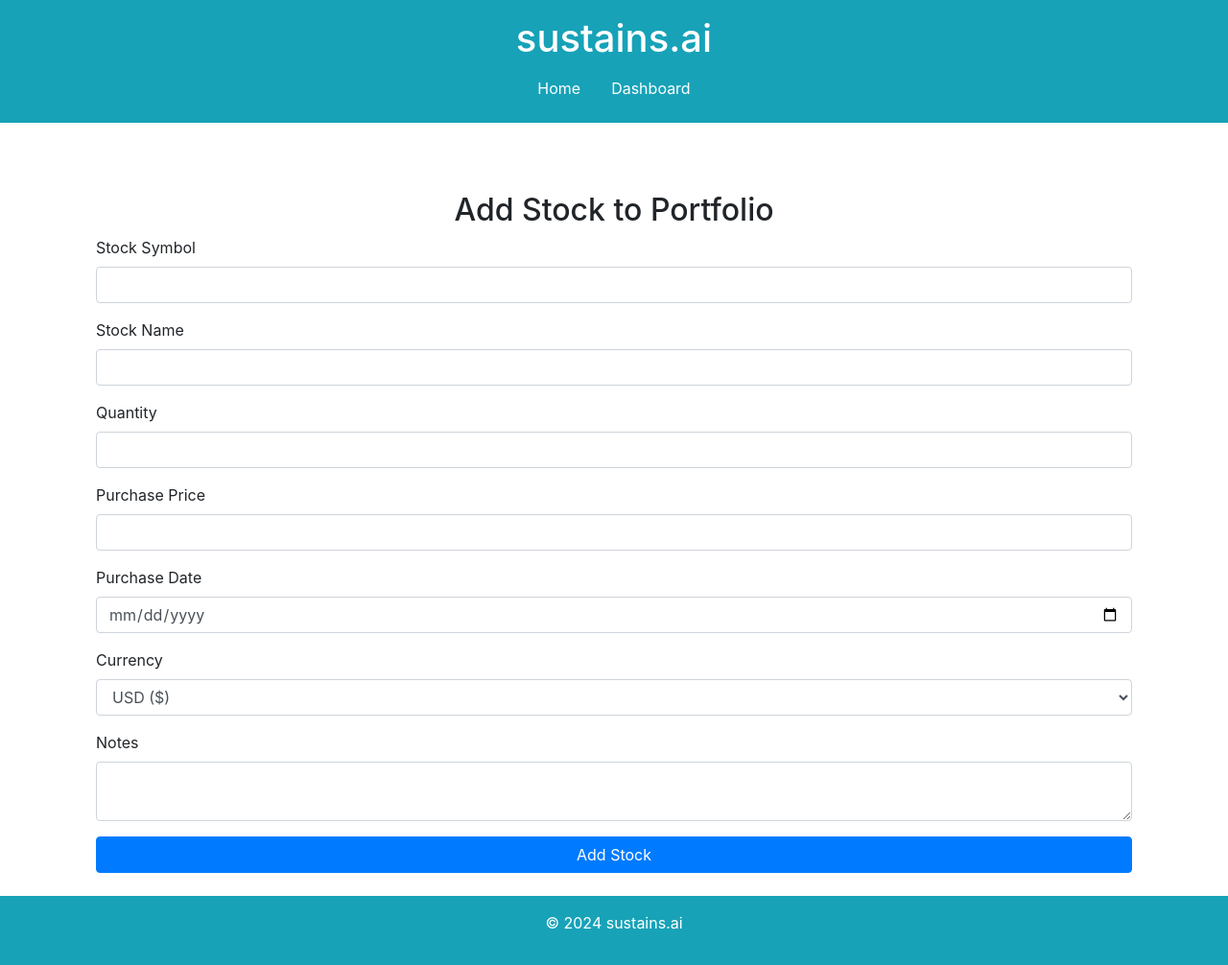
After one commit to sustains-ai/python_risk_analytics, a Flask app: page /portfolio/1/add_stock in a window 1280 px wide. The commit adds this page. Shown: the whole page at 96% size. Run offline with Flask 2, Linux system fonts and the light colour scheme; the visitor is signed in with stand-in values (Sample User, id 1); some libraries are stand-ins or nearby versions.

Commit message:
Added stock editing functionality and updated templates

```diff
--- a/forms.py
+++ b/forms.py
@@ -1,30 +1,19 @@
 from flask_wtf import FlaskForm
-from wtforms import StringField, IntegerField, SubmitField, DateField, SelectField, TextAreaField, PasswordField
-from wtforms.validators import InputRequired, NumberRange, DataRequired, Email, EqualTo, Optional
+from wtforms import StringField, IntegerField, SubmitField, DateField, SelectField, TextAreaField, PasswordField,FloatField
+from wtforms.validators import InputRequired, NumberRange, DataRequired, Email, EqualTo, Optional, Length
 
-class FinanceDataForm(FlaskForm):
-    date = DateField('Date', format='%Y-%m-%d', validators=[DataRequired()])
-    category = SelectField(
-        'Category',
-        choices=[
-            ('food', 'Food'),
-            ('gifts', 'Gifts'),
-            ('health_medical', 'Health/Medical'),
-            ('home', 'Home'),
-            ('transportation', 'Transportation'),
-            ('personal', 'Personal'),
-            ('pets', 'Pets'),
-            ('utilities', 'Utilities'),
-            ('travel', 'Travel'),
-            ('debt', 'Debt'),
-            ('other', 'Other'),
-            ('custom_1', 'Custom Category 1'),
-            ('custom_2', 'Custom Category 2'),
-            ('custom_3', 'Custom Category 3'),
-        ],
-        validators=[InputRequired()]
-    )
-    amount = IntegerField('Amount (in currency)', validators=[InputRequired(), NumberRange(min=0)])
+class PortfolioForm(FlaskForm):
+    name = StringField('Portfolio Name', validators=[DataRequired(), Length(max=100)])
+    description = TextAreaField('Portfolio Description', validators=[Length(max=500)])
+    submit = SubmitField('Create Portfolio')
+
+
+class StockForm(FlaskForm):
+    symbol = StringField('Stock Symbol', validators=[DataRequired(), Length(max=10)])
+    name = StringField('Stock Name', validators=[DataRequired(), Length(max=100)])
+    quantity = IntegerField('Quantity', validators=[DataRequired(), NumberRange(min=1)])
+    purchase_price = FloatField('Purchase Price', validators=[DataRequired(), NumberRange(min=0)])
+    purchase_date = DateField('Purchase Date', format='%Y-%m-%d', validators=[DataRequired()])
     currency = SelectField(
         'Currency',
         choices=[
@@ -35,11 +24,11 @@ class FinanceDataForm(FlaskForm):
             ('GBP', 'GBP (£)'),
             ('Other', 'Other')
         ],
-        validators=[InputRequired()],
-        default='AED'
+        validators=[DataRequired()],
+        default='USD'
     )
-    notes = TextAreaField('Notes', validators=[DataRequired()])
-    submit = SubmitField('Add Expense')
+    notes = TextAreaField('Notes', validators=[Length(max=200)])
+    submit = SubmitField('Add Stock')
 
 
 class LoginForm(FlaskForm):
--- a/routes.py
+++ b/routes.py
@@ -1,11 +1,13 @@
 from flask import Blueprint, render_template, redirect, url_for, request, current_app,flash
 from flask_login import login_user, login_required, logout_user, current_user
 from create_app import mongo, login_manager, mail, s
-from models import User, FinanceData
+from models import User, Portfolio,Stock
 from werkzeug.security import generate_password_hash, check_password_hash
-from forms import LoginForm, RegisterForm, FinanceDataForm
+from forms import LoginForm, RegisterForm, PortfolioForm,StockForm
 from bson import ObjectId  # For handling MongoDB ObjectId
 from flask_mail import Message
+from datetime import datetime
+
 
 bp = Blueprint('main', __name__)
 
@@ -140,22 +142,46 @@ def send_confirmation_email(user_email):
 
 
 # Dashboard Route
+from bson import ObjectId
+
 @bp.route('/dashboard')
 @login_required
 def dashboard():
-    # Fetch all finance data for the logged-in user
-    all_data = list(mongo.db.finance_data.find({"user_id": str(current_user.id)}))
+    # Fetch all portfolios for the logged-in user
+    portfolios = list(mongo.db.portfolios.find({"user_id": str(current_user.id)}))
 
-    # Convert `_id` to a string for use in URLs
-    for data in all_data:
-        data['_id'] = str(data['_id'])
+    # Prepare portfolio data with associated stocks
+    portfolio_data = []
+    for portfolio in portfolios:
+        portfolio["_id"] = str(portfolio["_id"])  # Convert portfolio `_id` to string
 
-    # Prepare data for charts
-    categories = [data["category"] for data in all_data] if all_data else []
-    amounts = [data["amount"] for data in all_data] if all_data else []
+        # Convert portfolio ID to ObjectId for querying stocks
+        stocks = list(mongo.db.stocks.find({"portfolio_id": ObjectId(portfolio["_id"])}))
+        for stock in stocks:
+            stock["_id"] = str(stock["_id"])  # Convert stock `_id` to string
+            stock["portfolio_id"] = str(stock["portfolio_id"])  # Convert portfolio_id in stock to string
+            if isinstance(stock["purchase_date"], datetime):
+                stock["purchase_date"] = stock["purchase_date"].date()  # Convert datetime to date
 
-    return render_template('dashboard.html', all_data=all_data, categories=categories, amounts=amounts)
+        # Debugging
+        print(f"Portfolio: {portfolio['name']} (ID: {portfolio['_id']})")
+        print(f"Raw Stocks: {stocks}")
+        portfolio_data.append({"portfolio": portfolio, "stocks": stocks})
 
+    # Prepare data for charts (optional, if needed for analysis)
+    categories = []
+    amounts = []
+    for data in portfolio_data:
+        for stock in data["stocks"]:
+            categories.append(stock["name"])
+            amounts.append(stock["purchase_price"] * stock["quantity"])
+
+    return render_template(
+        "dashboard.html",
+        portfolio_data=portfolio_data,
+        categories=categories,
+        amounts=amounts
+    )
 
 
 # Logout Route
@@ -184,63 +210,88 @@ def debug():
 
 
 # Edit Route for FinanceData
-@bp.route('/edit/<id>', methods=['GET', 'POST'])
+@bp.route('/stock/<stock_id>/edit', methods=['GET', 'POST'])
 @login_required
-def edit(id):
+def edit_stock(stock_id):
     try:
-        # Fetch the expense record to edit
-        expense_data = mongo.db.finance_data.find_one({"_id": ObjectId(id)})
-        if not expense_data:
-            flash("Record not found.", "danger")
+        # Fetch the stock record to edit
+        stock_data = mongo.db.stocks.find_one({"_id": ObjectId(stock_id)})
+        if not stock_data:
+            flash("Stock not found.", "danger")
             return redirect(url_for('main.dashboard'))
 
-        # Check if the logged-in user is the owner of this record
-        if expense_data.get("user_id") != str(current_user.id):
-            flash("Unauthorized access to the record.", "danger")
+        # Check if the logged-in user owns the portfolio associated with the stock
+        portfolio = mongo.db.portfolios.find_one({"_id": ObjectId(stock_data["portfolio_id"])})
+        if not portfolio or portfolio.get("user_id") != str(current_user.id):
+            flash("Unauthorized access to the stock.", "danger")
             return redirect(url_for('main.dashboard'))
 
-        # Pre-fill the form with existing data
-        form = FinanceDataForm(
-            date=expense_data["date"],
-            category=expense_data["category"],
-            amount=expense_data["amount"],
-            currency=expense_data["currency"],
-            notes=expense_data["notes"]
+        # Pre-fill the form with existing stock data
+        form = StockForm(
+            symbol=stock_data["symbol"],
+            name=stock_data["name"],
+            quantity=stock_data["quantity"],
+            purchase_price=stock_data["purchase_price"],
+            purchase_date=stock_data["purchase_date"],
+            currency=stock_data["currency"],
+            notes=stock_data["notes"]
         )
 
-        # Update the record upon form submission
+        # Update the stock record upon form submission
         if form.validate_on_submit():
-            updated_data = {
-                "date": form.date.data,
-                "category": form.category.data,
-                "amount": form.amount.data,
+            updated_stock = {
+                "symbol": form.symbol.data,
+                "name": form.name.data,
+                "quantity": form.quantity.data,
+                "purchase_price": form.purchase_price.data,
+                "purchase_date": form.purchase_date.data,
                 "currency": form.currency.data,
-                "notes": form.notes.data
+                "notes": form.notes.data,
             }
-            mongo.db.finance_data.update_one({"_id": ObjectId(id)}, {"$set": updated_data})
-            flash("Record updated successfully!", "success")
+            mongo.db.stocks.update_one({"_id": ObjectId(stock_id)}, {"$set": updated_stock})
+            flash("Stock updated successfully!", "success")
             return redirect(url_for('main.dashboard'))
 
-        return render_template('form.html', form=form)
+        return render_template("edit_stock.html", form=form, stock_id=stock_id)
 
     except Exception as e:
-        current_app.logger.error(f"Error in edit route: {e}")
-        flash("An error occurred while editing the record.", "danger")
+        current_app.logger.error(f"Error in edit_stock route: {e}")
+        flash("An error occurred while editing the stock.", "danger")
         return redirect(url_for('main.dashboard'))
 
-@bp.route('/form', methods=['GET', 'POST'])
+
+@bp.route('/portfolio/<portfolio_id>/add_stock', methods=['GET', 'POST'])
 @login_required
-def form():
-    form = FinanceDataForm()
+def add_stock(portfolio_id):
+    form = StockForm()
     if form.validate_on_submit():
-        new_data = FinanceData(
-            user_id=str(current_user.id),
-            date=form.date.data,
-            category=form.category.data,
-            amount=form.amount.data,
+        new_stock = Stock(
+            portfolio_id=portfolio_id,
+            symbol=form.symbol.data,
+            name=form.name.data,
+            quantity=form.quantity.data,
+            purchase_price=form.purchase_price.data,
+            purchase_date=form.purchase_date.data,
             currency=form.currency.data,
             notes=form.notes.data
         )
-        mongo.db.finance_data.insert_one(new_data.to_dict())
+        mongo.db.stocks.insert_one(new_stock.to_dict())
+        flash("Stock added successfully!", "success")
         return redirect(url_for('main.dashboard'))
-    return render_template('form.html', form=form)
+    return render_template('add_stock.html', form=form, portfolio_id=portfolio_id)
+@bp.route('/add_portfolio', methods=['GET', 'POST'])
+@login_required
+def add_portfolio():
+    form = PortfolioForm()
+    if form.validate_on_submit():
+        new_portfolio = {
+            "user_id": str(current_user.id),
+            "name": form.name.data,
+            "description": form.description.data,
+            "created_at": datetime.utcnow()
+        }
+        mongo.db.portfolios.insert_one(new_portfolio)
+        flash("Portfolio added successfully!", "success")
+        return redirect(url_for('main.dashboard'))
+
+    return render_template('add_portfolio.html', form=form)
--- /dev/null
+++ b/templates/add_stock.html
@@ -0,0 +1,41 @@
+{% extends 'base.html' %}
+
+{% block title %}Add Stock{% endblock %}
+
+{% block content %}
+<div class="container mt-5">
+    <h2 class="text-center">Add Stock to Portfolio</h2>
+    <form method="POST">
+        {{ form.hidden_tag() }}
+        <div class="form-group">
+            {{ form.symbol.label(class="form-label") }}
+            {{ form.symbol(class="form-control") }}
+        </div>
+        <div class="form-group">
+            {{ form.name.label(class="form-label") }}
+            {{ form.name(class="form-control") }}
+        </div>
+        <div class="form-group">
+            {{ form.quantity.label(class="form-label") }}
+            {{ form.quantity(class="form-control") }}
+        </div>
+        <div class="form-group">
+            {{ form.purchase_price.label(class="form-label") }}
+            {{ form.purchase_price(class="form-control") }}
+        </div>
+        <div class="form-group">
+            {{ form.purchase_date.label(class="form-label") }}
+            {{ form.purchase_date(class="form-control") }}
+        </div>
+        <div class="form-group">
+            {{ form.currency.label(class="form-label") }}
+            {{ form.currency(class="form-control") }}
+        </div>
+        <div class="form-group">
+            {{ form.notes.label(class="form-label") }}
+            {{ form.notes(class="form-control") }}
+        </div>
+        <button type="submit" class="btn btn-primary btn-block">Add Stock</button>
+    </form>
+</div>
+{% endblock %}
--- a/templates/base.html
+++ b/templates/base.html
@@ -42,7 +42,6 @@
         <nav>
             <ul class="nav justify-content-center">
                 <li class="nav-item"><a class="nav-link text-white" href="{{ url_for('main.index') }}">Home</a></li>
-                <li class="nav-item"><a class="nav-link text-white" href="{{ url_for('main.form') }}">Enter Finance Data</a></li>
                 <li class="nav-item"><a class="nav-link text-white" href="{{ url_for('main.dashboard') }}">Dashboard</a></li>
             </ul>
         </nav>
```
Also changed, not shown: models.py (+62 -25 lines), templates/add_portfolio.html (added, +27 -0 lines), templates/dashboard.html (+38 -43 lines), templates/edit_stock.html (added, +34 -0 lines).
